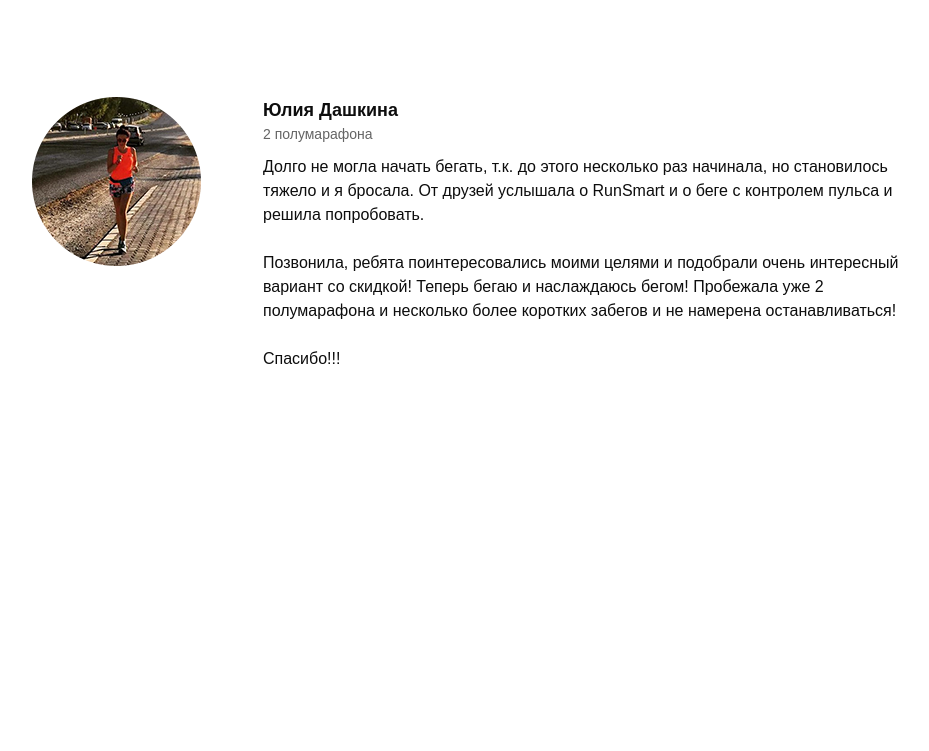
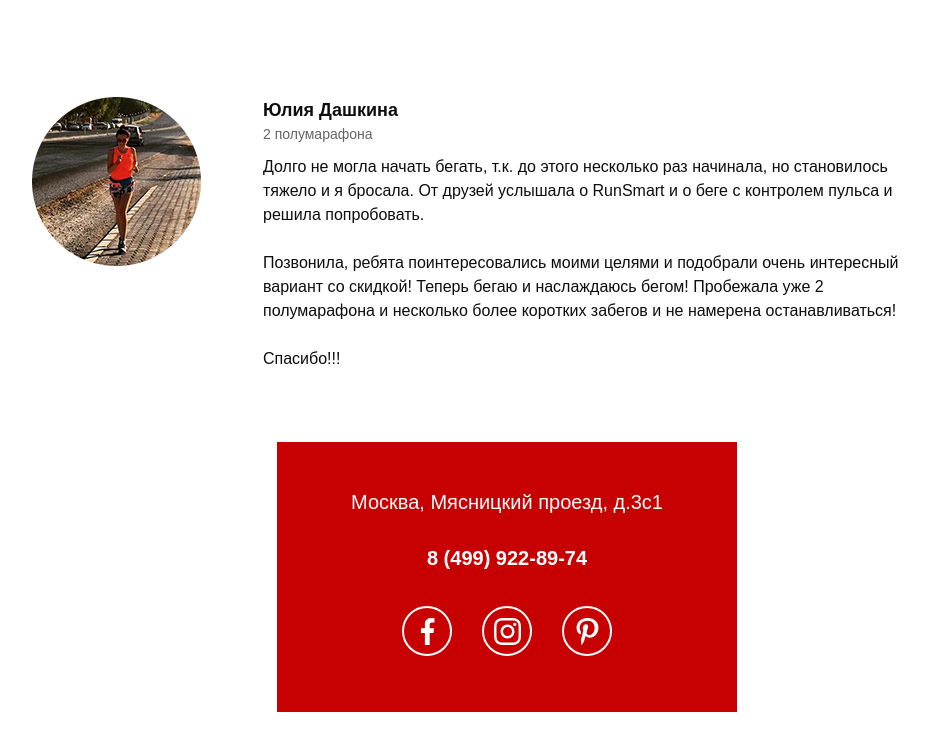
Before and after one commit to Vvoshta/Heart-rate-monitor, a website: page src/index.html in a window 1280 px wide. Shown: the part 4584-5335 px from the top of the page, without its empty margins (133-1062 px from the left). Before the commit the page ends 5026 px from the top, so only its background shows below. Drawn offline with nearby package versions, Linux system fonts and the light colour scheme.

Commit message:
feat: add footer section

```diff
--- a/src/index.html
+++ b/src/index.html
@@ -491,6 +491,26 @@
         </div>
     </section>
 
+    <footer class="footer">
+        <iframe src="https://yandex.ru/map-widget/v1/?um=constructor%3Ab70221da217c8a8278bbd8d324f344920bb5b737bceaa7377f4bf343513d1845&amp;source=constructor" width="100%" height="630" frameborder="0"></iframe>
+
+        <div class="footer__info">
+            <address class="footer__addr">Москва, Мясницкий проезд, д.3с1</address>
+            <a class="footer__phone" href="tel:84999228974">8 (499) 922-89-74</a>
+            <div class="footer__social">
+                <a href="#" class="footer__social-item">
+                    <img src="icons/facebook.svg" alt="Facebook">
+                </a>
+                <a href="#" class="footer__social-item">
+                    <img src="icons/instagram.svg" alt="Instagram">
+                </a>
+                <a href="#" class="footer__social-item">
+                    <img src="icons/pinterest.svg" alt="Pinterest">
+                </a>
+            </div>
+        </div>
+    </footer>
+
     <script type="text/javascript" src="//code.jquery.com/jquery-1.11.0.min.js"></script>
     <script type="text/javascript" src="//code.jquery.com/jquery-migrate-1.2.1.min.js"></script>
     <script src="/js/slick.min.js"></script>
--- a/src/sass/base/_variables.scss
+++ b/src/sass/base/_variables.scss
@@ -1 +1,2 @@
 $main-color: #c70101;
+$hover: linear-gradient(to bottom, $main-color 30%, #8B0000 100%);
--- a/src/sass/blocks/_buttons.scss
+++ b/src/sass/blocks/_buttons.scss
@@ -8,6 +8,9 @@
     font-size: 12px;
     font-weight: 500;
     text-transform: uppercase;
+    &:hover {
+        background-image: $hover;
+    }
     &_main {
         margin-top: 67px;
         width: 300px;
--- /dev/null
+++ b/src/sass/blocks/_footer.scss
@@ -0,0 +1,59 @@
+.footer {
+    height: 630px;
+    position: relative;
+    &__info {
+        padding: 50px 68px 60px 68px;
+        position: absolute;
+        top: 0;
+        left: 50%;
+        transform: translateX(-50%);
+        width: 460px;
+        height: 270px;
+        background-color: $main-color;
+    }
+    &__addr {
+        margin-bottom: 36px;
+        color: #FFF;
+        font-size: 20px;
+        font-weight: 500;
+        text-align: center;
+        line-height: 20px;
+    }
+    &__phone {
+        display: block;
+        margin-bottom: 38px;
+        color: #FFF;
+        line-height: 20px;
+        text-align: center;
+        font-size: 20px;
+        font-weight: 700;
+        text-decoration: none;
+        &:hover {
+            color: #fff;
+            text-decoration: underline;
+        }
+    }
+    &__social {
+        display: flex;
+        justify-content: center;
+        align-items: center;
+    }
+    &__social-item {
+        display: flex;
+        justify-content: center;
+        align-items: center;
+        width: 50px;
+        height: 50px;
+        border: 2px solid #fff;
+        border-radius: 100%;
+        margin: 0 15px;
+        background: none;
+        &:hover {
+            box-shadow: inset 0 -3px 0 rgba(0, 0, 0, 0.12);
+            background-image: $hover;
+        }
+        img {
+            height: 27px;
+        }
+    }
+}
--- a/src/sass/blocks/_promo.scss
+++ b/src/sass/blocks/_promo.scss
@@ -50,6 +50,9 @@
             color: #FFF;
             text-transform: uppercase;
             text-decoration: underline;
+            &:hover {
+                color: $main-color;
+            }
         }
     }
 }
--- a/src/sass/style.scss
+++ b/src/sass/style.scss
@@ -23,3 +23,4 @@
 @import 'blocks/carousel';
 @import 'blocks/catalog';
 @import 'blocks/feed';
+@import 'blocks/footer';
```
Also changed, not shown: src/css/style.min.css.
